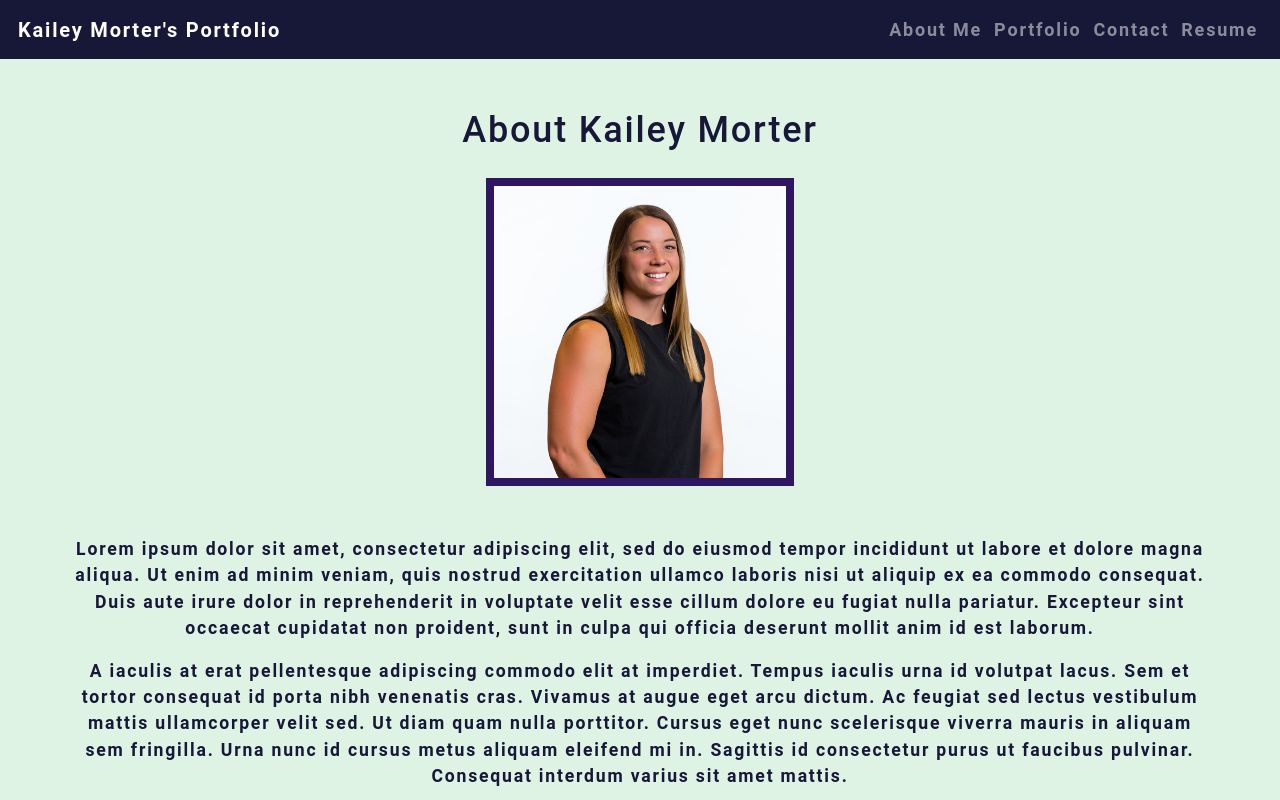
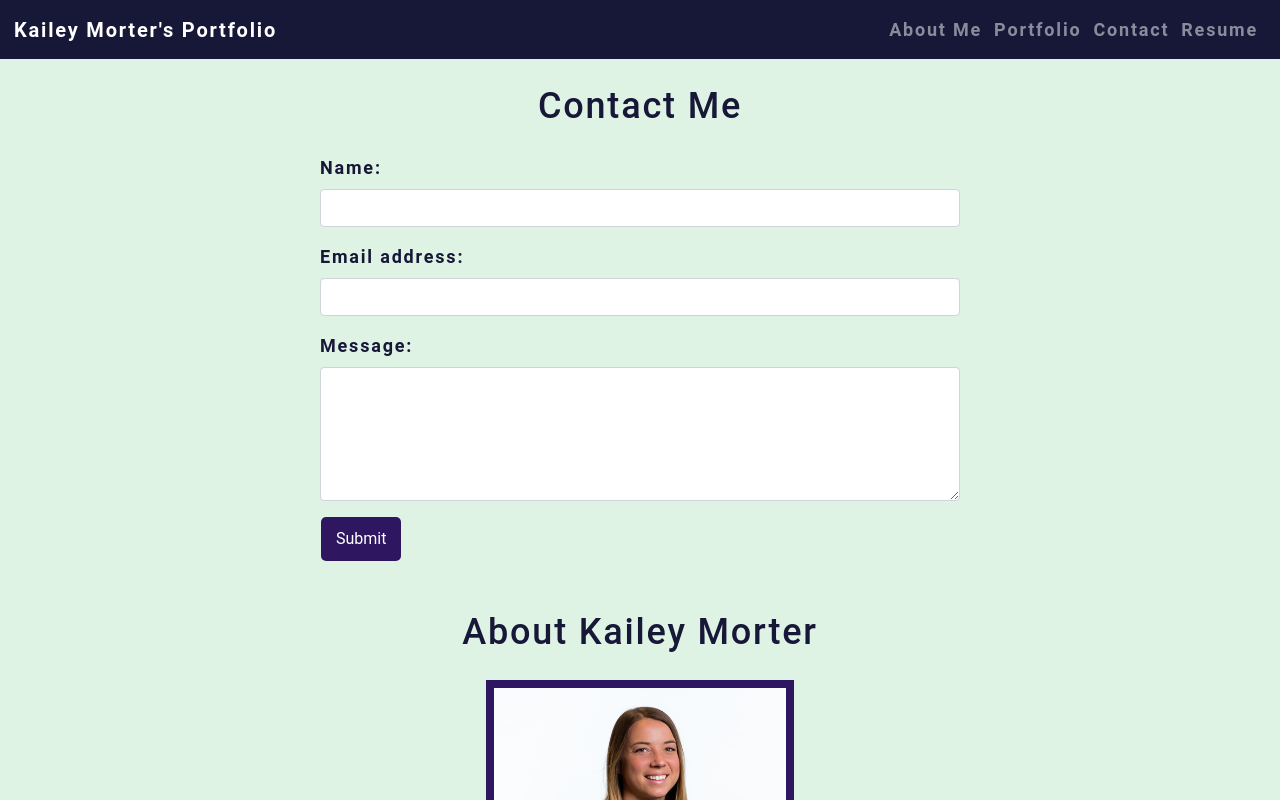
Before and after one commit to kaileymorter/react-portfolio, a React (Create React App) app: page / in a window 1280 px wide. Shown: the top 800 px of the page. Built offline with nearby package versions, Linux system fonts and the light colour scheme.

Commit message:
added contact component and refractored index.css

```diff
--- a/src/App.js
+++ b/src/App.js
@@ -3,6 +3,7 @@
 import Footer from './components/Footer';
 import About from './components/About';
 import Portfolio from './components/Portfolio';
+import ContactForm from './components/Contact'
 import './App.css';
 
 function App() {
@@ -10,6 +11,7 @@
   return (
     <div>
       <Header></Header>
+      <ContactForm></ContactForm>
       <About></About>
       <Portfolio></Portfolio>
       <Footer></Footer>
--- /dev/null
+++ b/src/components/Contact/index.js
@@ -0,0 +1,67 @@
+import React, { useState } from 'react';
+import { validateEmail } from '../../utils/helpers'
+import { Form } from 'react-bootstrap';
+
+function ContactForm() {
+
+    const [errorMessage, setErrorMessage] = useState('');
+    const [formState, setFormState] = useState({ name: '', email: '', message: '' });
+    const { name, email, message } = formState;
+
+
+
+    function handleChange(e) {
+        if (e.target.name === 'email') {
+            const isValid = validateEmail(e.target.value);
+            //isValid conditonal statement
+            if (!isValid) {
+                setErrorMessage('Your email is invalid')
+            } else {
+                setErrorMessage('')
+            }
+        } else {
+            if (!e.target.value.length) {
+                setErrorMessage(`${e.target.name} is required`);
+            } else {
+                setErrorMessage('')
+            }
+        }
+        //if no error message, update the state with the user input
+        if (!errorMessage) {
+            setFormState({...formState, [e.target.name]: e.target.value})
+        }
+    }
+
+    function handleSubmit(e) {
+        e.preventDefault();
+        console.log(formState)
+    }
+
+    return (
+    <section>
+        <h1 className="contact-title">Contact Me</h1>
+        <Form id="contact-form" onSubmit={handleSubmit}>
+            <Form.Group>
+                <Form.Label htmlFor="name">Name:</Form.Label>
+                <Form.Control type="text" name="name" defaultValue={name} onBlur={handleChange}/>
+            </Form.Group>
+            <Form.Group>
+                <Form.Label htmlFor="email">Email address:</Form.Label>
+                <Form.Control type="email" name="email" defaultValue={email} onBlur={handleChange}/>
+            </Form.Group>
+            <Form.Group>
+                <Form.Label htmlFor="message">Message:</Form.Label>
+                <Form.Control as="textarea" name="message" rows="5" defaultValue={message} onBlur={handleChange}/>
+            </Form.Group>
+            {errorMessage && (
+                <div>
+                    <p className="error-test">{errorMessage}</p>
+                </div>
+            )}
+            <button type="submit">Submit</button>
+        </Form>
+    </section>
+    )
+}
+
+export default ContactForm;
--- a/src/index.css
+++ b/src/index.css
@@ -1,30 +1,12 @@
-main {
-	margin: 0 auto;
-	max-width: 90%;
-  padding: 50px 30px;
-}
 :root {
   --primary: #2E1760;
   --secondary: #3423A6;
   --tertiary: #7180B9;
   --light: #DFF3E4;
   --dark: #171738;
-  --error: rgb(228, 46, 1);
-  --spacing-one: calc(1rem * 0.5);
-  --spacing-two: calc(1rem);
-  --spacing-five: calc(2.5rem);
-
 }
 
-* {
-  box-sizing: border-box;
-}
-
-html,
-body {
-  min-height: 100%;
-}
-
+/* General Application Styling */
 body {
   margin: 0;
   padding: 0;
@@ -35,7 +17,6 @@
   background: var(--light);
   color: var(--dark);
   font-family: 'Roboto'
-
 }
 
 h1,
@@ -85,36 +66,20 @@
   font-weight: bold;
 }
 
-a:hover {
-  text-decoration: underline;
-}
-
-.header {
-  background: var(--dark);
-}
-
-.nav-link {
-  color: var(--light);
-}
-
 button {
   font-size: 1rem;
   text-decoration: none;
-  padding: 0.25rem 1rem;
-  border-radius: .5rem;
+  padding: 10px 15px;
+  border-radius: 5px;
   border: none;
   outline: none;
-  cursor: pointer;
+  cursor: grab;
   margin: 0 1px;
-  background-color: var(--secondary);
+  background: var(--primary);
+  color: #fff;
 }
 
 button:hover {
-  opacity: .8;
-}
-
-button[disabled] {
-  cursor: default;
   opacity: .8;
 }
 
@@ -122,176 +87,15 @@
   max-width: 100%;
 }
 
-span[role="img"] {
-  cursor: default;
+a {
+	margin-left: -2px;
+	margin-right: -2px;
 }
 
-form {
-  width: 40%;
+/* Header Styling */
+.header {
+  background: var(--dark);
 }
-
-input {
-  font-size: 1rem;
-  padding: 0.25rem;
-  border: 1px solid var(--dark);
-  outline: none;
-  border-radius: 3px;
-  transition: box-shadow 0.2s;
-}
-
-input:focus {
-  border: 1px solid var(--secondary);
-  box-shadow: 0 0 .25rem rgba(0, 0, 0, .5);
-}
-
-li {
-  list-style: none;
-}
-
-nav a:hover {
-  text-decoration: none;
-}
-
-nav  li {
-  cursor: pointer;
-}
-
-textarea {
-	width: 600px;
-	height: 120px;
-	border: 3px solid #cccccc;
-	padding: 5px;
-}
-
-.container {
-  width: 85%;
-  max-width: 1200px;
-  margin-left: auto;
-  margin-right: auto;
-}
-
-.flex-row {
-  display: flex;
-  flex-wrap: wrap;
-}
-
-.space-between {
-  justify-content: space-between;
-}
-
-.flex-end {
-  justify-content: flex-end;
-}
-
-.mx-1 {
-  margin-right: var(--spacing-one);
-  margin-left: var(--spacing-one);
-}
-
-.mx-2 {
-  margin-right: var(--spacing-two);
-  margin-left: var(--spacing-two);
-}
-
-.my-1 {
-  margin-top: var(--spacing-one);
-  margin-bottom: var(--spacing-one);
-}
-
-.my-2 {
-  margin-top: var(--spacing-two);
-  margin-bottom: var(--spacing-two);
-}
-
-.my-5 {
-  margin-top: var(--spacing-five);
-  margin-bottom: var(--spacing-five);
-}
-
-.px-1 {
-  padding-right: var(--spacing-one);
-  padding-left: var(--spacing-one);
-}
-
-.px-2 {
-  padding-right: var(--spacing-two);
-  padding-left: var(--spacing-two);
-}
-
-.py-1 {
-  padding-top: var(--spacing-one);
-  padding-bottom: var(--spacing-one);
-}
-
-.py-2 {
-  padding-top: var(--spacing-two);
-  padding-bottom: var(--spacing-two);
-}
-
-.card {
-  width: 25%;
-  text-align: center;
-}
-
-.img-thumbnail {
-  width: auto;
-  height: 300px;
-  margin-bottom: 50px;
-  cursor: pointer;
-}
-
-.modalBackdrop {
-	background: rgba(0, 0, 0, .65);
-	bottom: 0;
-	left: 0;
-	overflow: auto;
-	position: fixed;
-	right: 0;
-	top: 0;
-	z-index: 1;
-}
-
-.modalContainer {
-	background: var(--darker);
-	border-radius: 5px;
-	max-width: 100%;
-	margin: 50px auto;
-	padding: 15px;
-	width: 960px;
-}
-
-.modalTitle {
-	font-size: 18px;
-	font-weight: 600;
-	margin-bottom: 25px;
-}
-
-button {
-	background: var(--primary);
-	border: 0;
-	border-radius: 5px;
-	color: #fff;
-	cursor: pointer;
-	font-size: 16px;
-	font-weight: 600;
-	margin-bottom: 30px;
-	padding: 10px 15px;
-}
-
-a {
-	border-radius: 5px;
-	color: var(--primary);
-	font-weight: 600;
-	padding: 2px 4px;
-	margin-left: -2px;
-	margin-right: -2px;
-
-}
-
-.navActive {
-  color: var(--secondary);
-}
-
 
 /* About Page Styling */
 .about-title {
@@ -350,6 +154,18 @@
   margin-top: 10px;
 }
 
+/* Contact Page Styling */
+.contact-title {
+  padding: 20px;
+  text-align: center;
+}
+
+form {
+  width: 50%;
+  margin: auto;
+
+}
+
 /* Footer Styling */
 .footer{
   margin-top: 1rem;
```
